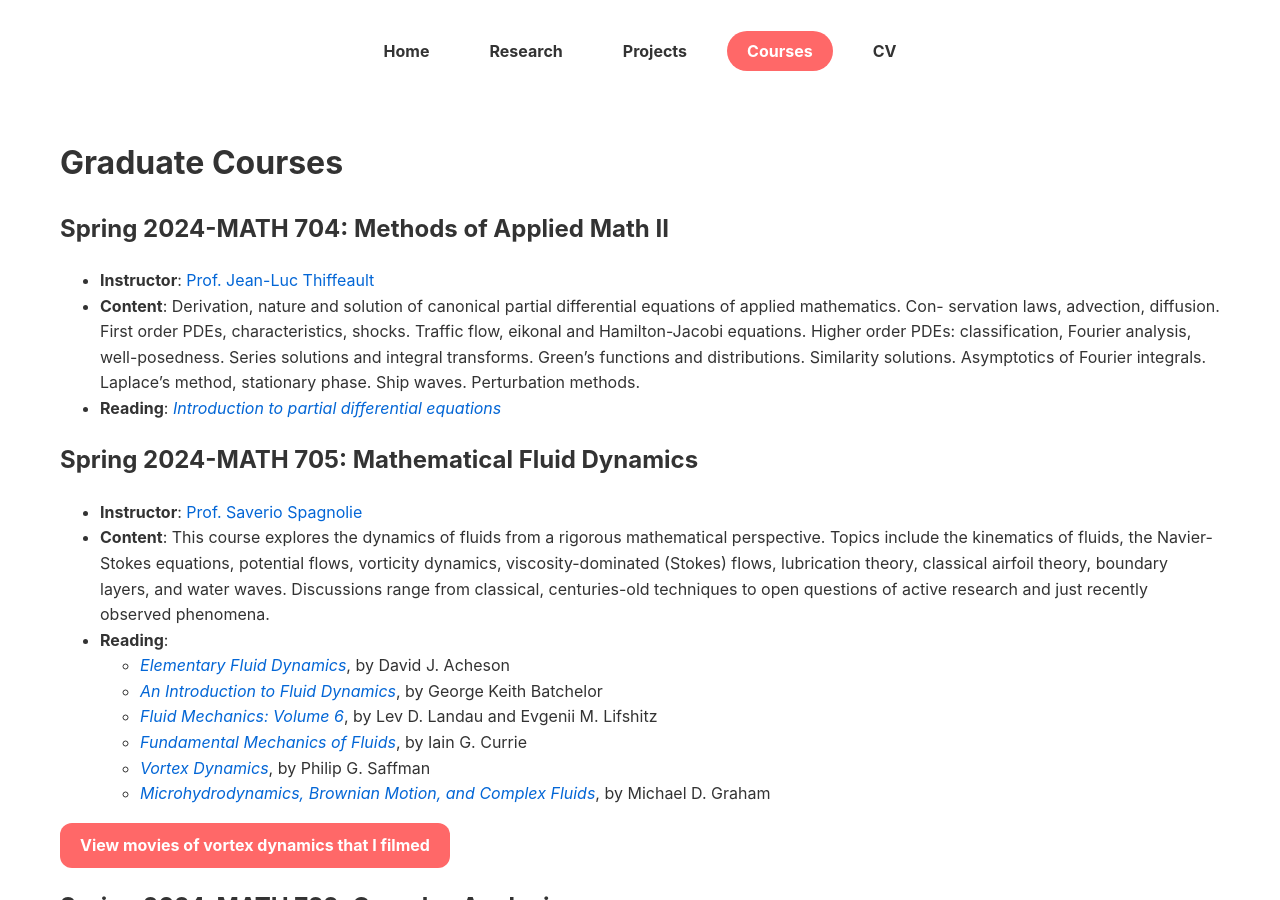
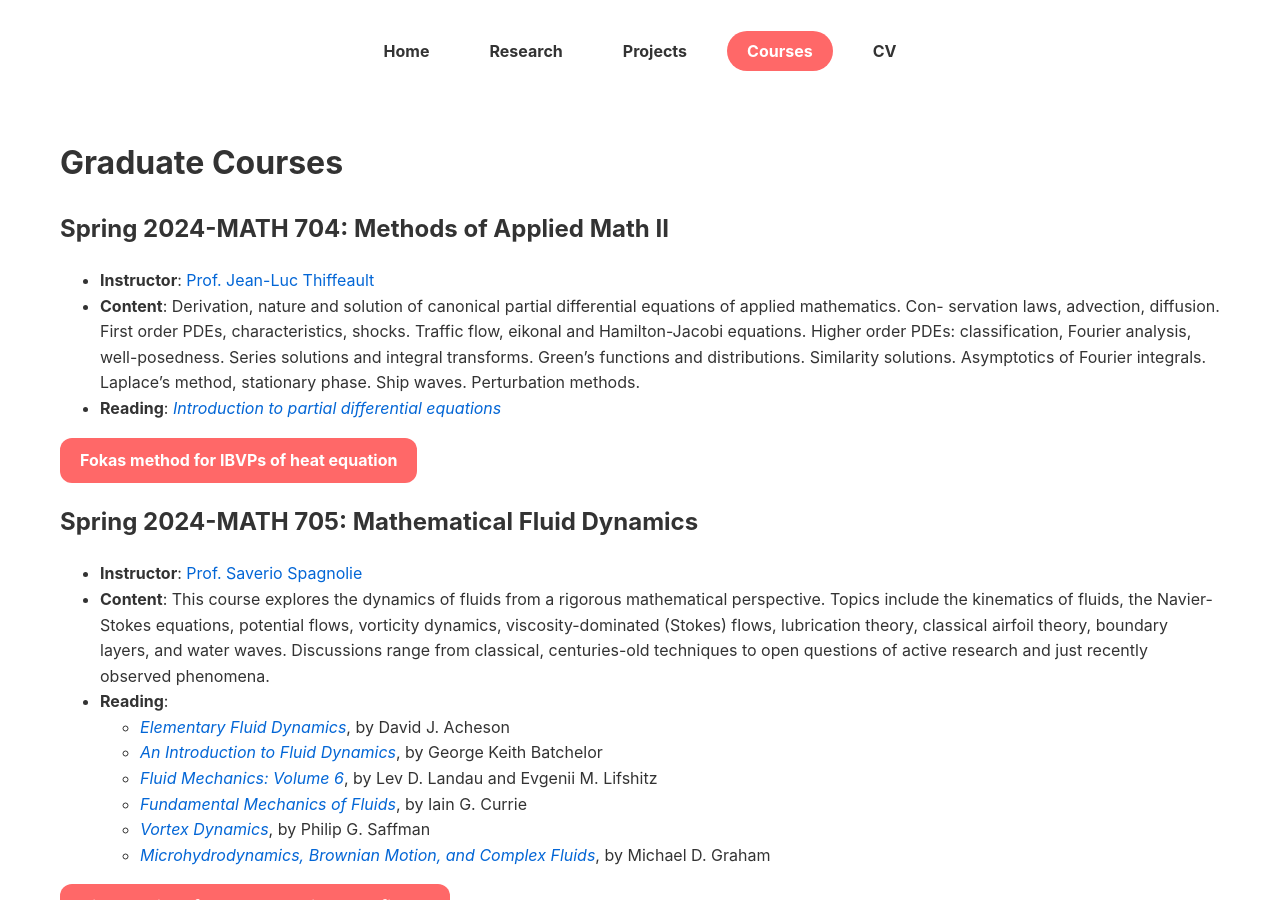
Before and after one commit to Yoon-1023/Yoon-1023.github.io, a Jekyll site: the page built from courses.md, in a window 1280 px wide and 900 px high. Built offline with Jekyll 4.4.1, drawn with Linux system fonts in a browser that asks for light colours.

Commit message:
Update courses.md

```diff
--- a/courses.md
+++ b/courses.md
@@ -15,6 +15,10 @@
 solutions and integral transforms. Green’s functions and distributions. Similarity solutions. Asymptotics
 of Fourier integrals. Laplace’s method, stationary phase. Ship waves. Perturbation methods.
 - **Reading**: [*Introduction to partial differential equations*](#references)
+
+<div style="display: inline-block; padding: 10px 20px; background-color: #ff6868; border-radius: 12px; text-align: center;">
+    <a href="/courses/fokas/" style="text-decoration: none; color: white; font-weight: bold;">Fokas method for IBVPs of heat equation</a>
+</div>
 
 ## Spring 2024-MATH 705: Mathematical Fluid Dynamics
 
```
